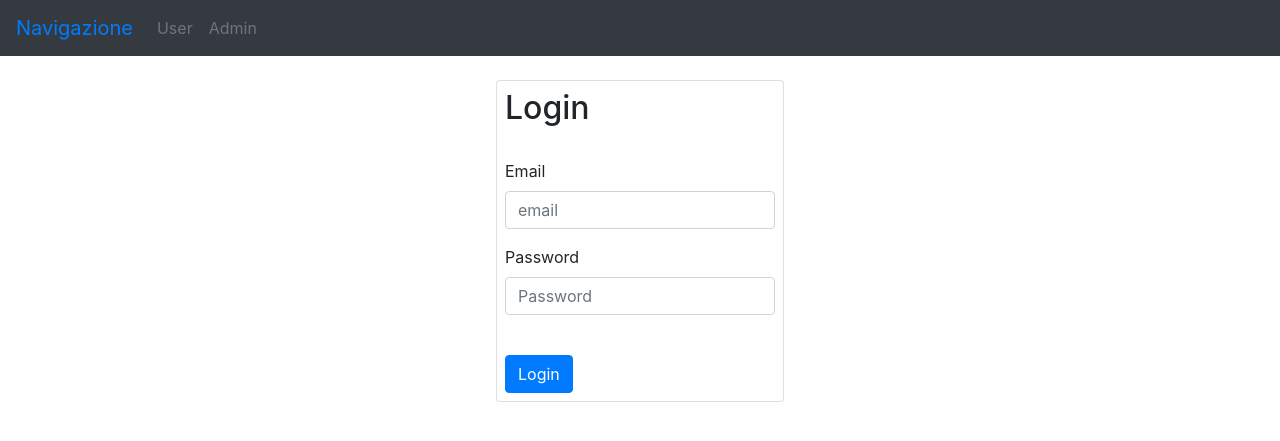
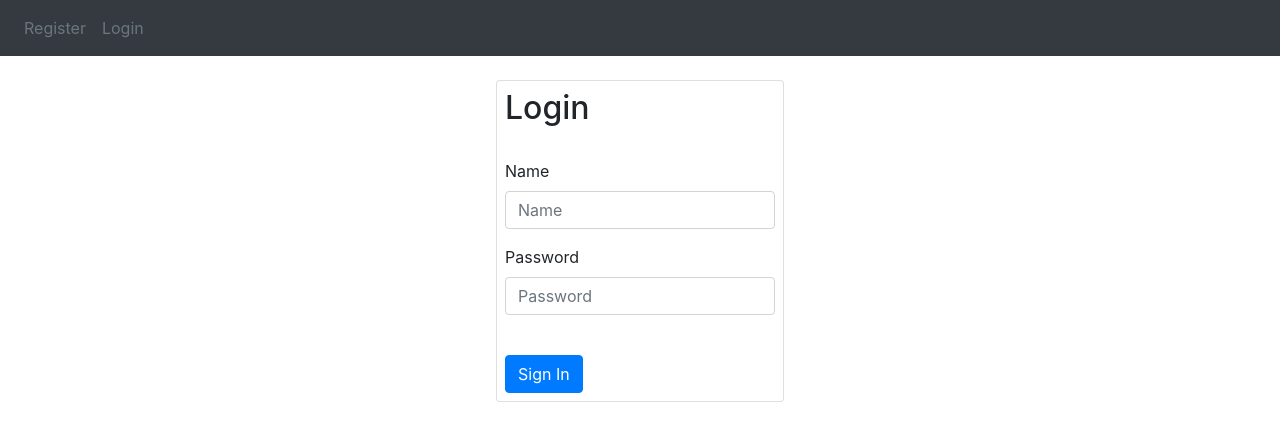
Before and after one commit to AndreaCasamatta1/CasaNote, a PHP site: page /login in a window 1280 px wide. Shown: the top 441 px of the page. Run offline with PHP 8.4, Linux system fonts and the light colour scheme; some libraries are stand-ins or nearby versions.

Commit message:
view login e registrazzione

```diff
--- a/5_Applicativo/CasaNote/application/controller/login.php
+++ b/5_Applicativo/CasaNote/application/controller/login.php
@@ -24,7 +24,7 @@ class login
 
             require_once 'application/libs/validator.php';
 
-            $email = $this->validator->sanitizeInput($_POST['email']);
+            $email = $this->validator->sanitizeInput($_POST['name']);
             $pass = $this->validator->sanitizeInput($_POST['pass']);
 
             require_once 'application/models/AuthModel.php';
--- a/5_Applicativo/CasaNote/application/views/_templates/header.php
+++ b/5_Applicativo/CasaNote/application/views/_templates/header.php
@@ -22,17 +22,16 @@ $color = isset($_COOKIE['color']) ? '#' . $_COOKIE['color'] : '#FFFFFF'; // Defa
 
 
 <nav class="navbar navbar-expand-lg bg-dark" >
-    <a class="navbar-brand" href="<?php echo URL ?>">Navigazione</a>
     <button class="navbar-toggler" type="button" data-toggle="collapse" data-target="#navbarNav" aria-controls="navbarNav" aria-expanded="false" aria-label="Toggle navigation">
         <span class="navbar-toggler-icon"></span>
     </button>
     <div class="collapse navbar-collapse" id="navbarNav">
         <ul class="navbar-nav">
             <li class="nav-item">
-                <a class="nav-link <?php if(str_ends_with($_SERVER['REQUEST_URI'],'/')){echo 'text-white';}else{echo'text-secondary';} ?>"  href="<?php echo URL ?>">User <span class="sr-only">(current)</span></a>
+                <a class="nav-link <?php if(str_ends_with($_SERVER['REQUEST_URI'],'/')){echo 'text-white';}else{echo'text-secondary';} ?>"  href="<?php echo URL ?>register">Register <span class="sr-only">(current)</span></a>
             </li>
             <li class="nav-item">
-                <a class="nav-link <?php if(str_ends_with($_SERVER['REQUEST_URI'],'admin')){echo 'text-white';}else{echo'text-secondary';} ?>" href="<?php echo URL ?>admin">Admin</a>
+                <a class="nav-link <?php if(str_ends_with($_SERVER['REQUEST_URI'],'admin')){echo 'text-white';}else{echo'text-secondary';} ?>" href="<?php echo URL ?>login">Login</a>
             </li>
         </ul>
     </div>
--- a/5_Applicativo/CasaNote/application/views/login/index.php
+++ b/5_Applicativo/CasaNote/application/views/login/index.php
@@ -6,8 +6,8 @@
             <h2>Login</h2>
             <br>
             <div class="form-group">
-                <label for="username">Email</label>
-                <input type="text" name="email" class="form-control" id="email" placeholder="email" required/>
+                <label for="username">Name</label>
+                <input type="text" name="name" class="form-control" id="name" placeholder="Name" required/>
             </div>
 
             <div class="form-group">
@@ -16,7 +16,7 @@
             </div>
 
                 <br>
-                <input type="submit" class="btn btn-primary" name="login" value="Login"/>
+                <input type="submit" class="btn btn-primary" name="login" value="Sign In"/>
         </form>
 
     </div>
```
Also changed, not shown: 5_Applicativo/CasaNote/application/views/register/index.php (added, +28 -0 lines), 1 other file.
